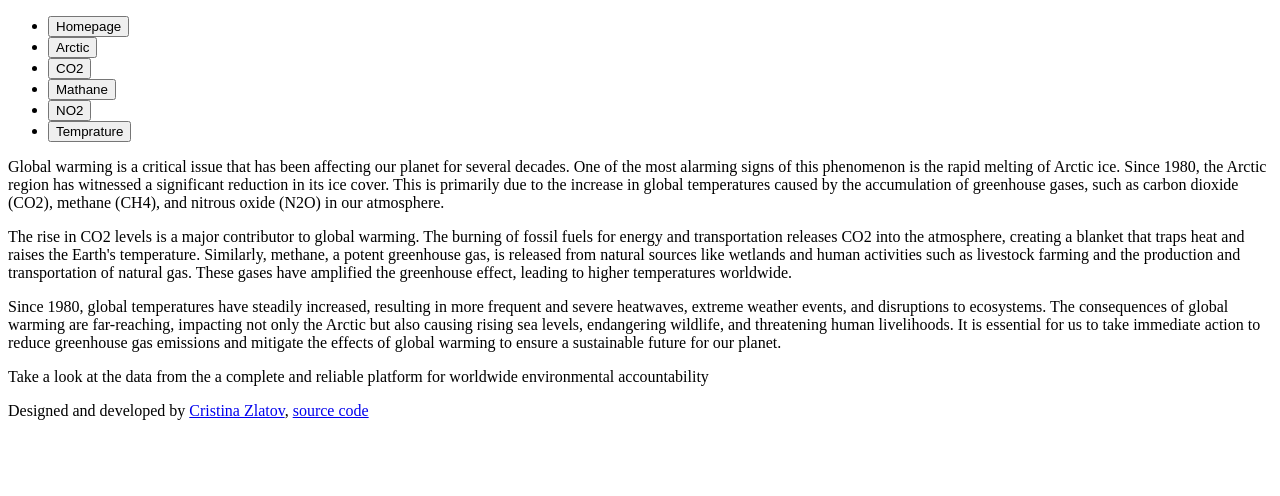
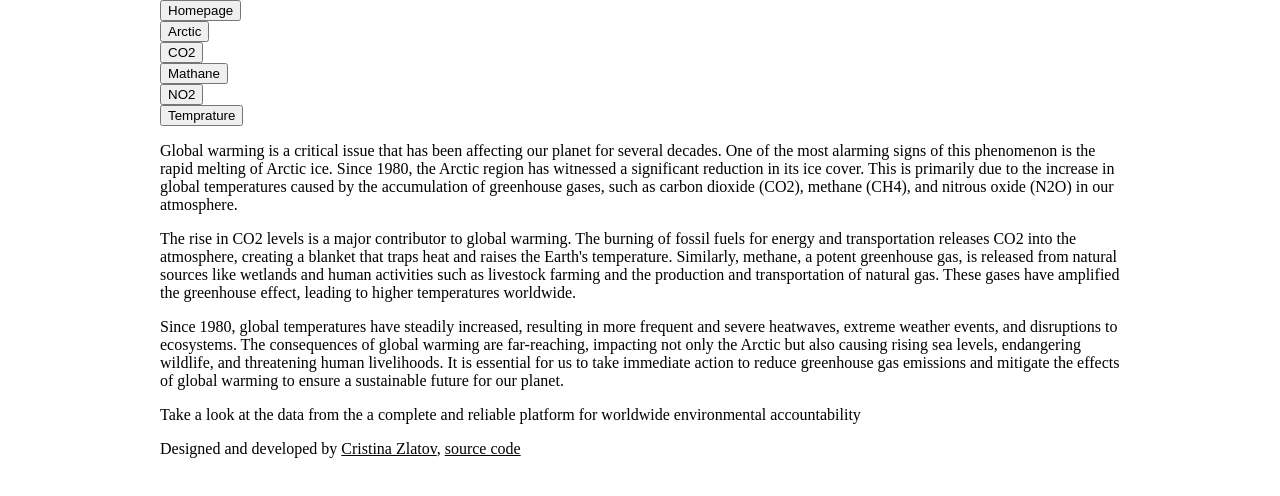
Before and after one commit to C-ZLTV/global-warming-charts-angular, an Angular app: page /homepage in a window 1280 px wide. Shown: the top 496 px of the page. Built offline with nearby package versions, Linux system fonts and the light colour scheme; what ng2-charts would draw is missing.

Commit message:
css baseline

```diff
--- a/src/app/app.component.css
+++ b/src/app/app.component.css
@@ -0,0 +1,4 @@
+.main-wrapper {
+    width: min(960px, 90%);
+    margin-inline: auto;
+}
--- a/src/app/app.component.html
+++ b/src/app/app.component.html
@@ -1,3 +1,5 @@
-<app-nav-bar></app-nav-bar>
-<router-outlet></router-outlet>
-<app-footer></app-footer>
+<div class="main-wrapper">
+    <app-nav-bar></app-nav-bar>
+    <router-outlet></router-outlet>
+    <app-footer></app-footer>
+</div>
--- a/src/styles.css
+++ b/src/styles.css
@@ -1 +1,18 @@
-/* TODO: app design */
+* {
+    box-sizing: border-box;
+}
+
+body{
+    margin: 0;
+    padding: 0;
+}
+
+ul {
+    list-style: none;
+    margin: 0;
+    padding: 0;
+}
+
+a {
+    color: black;
+}
```
